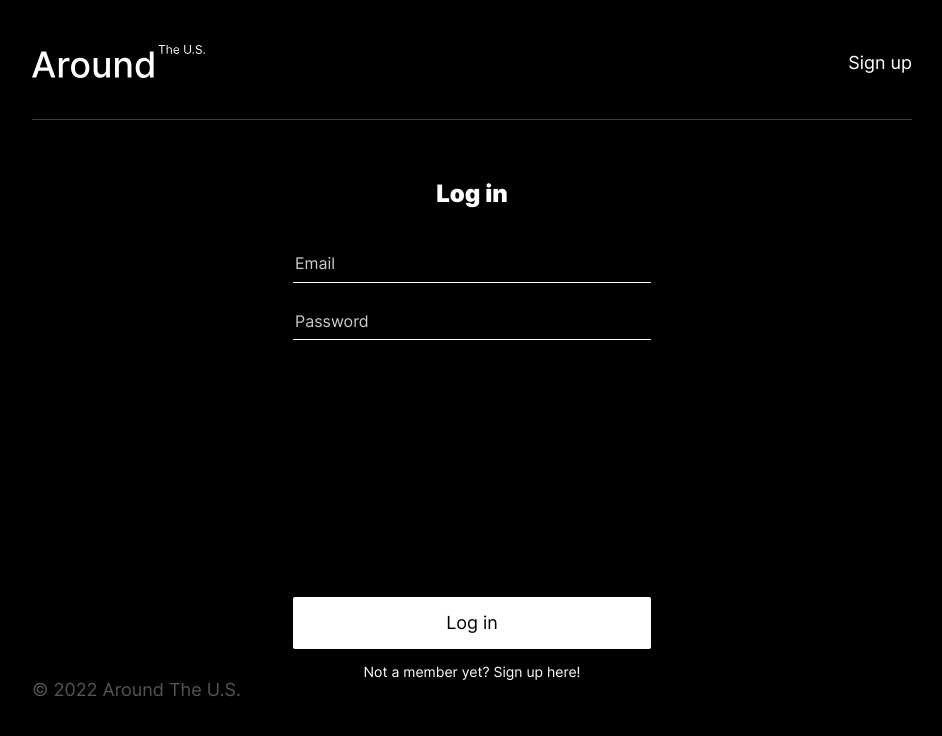
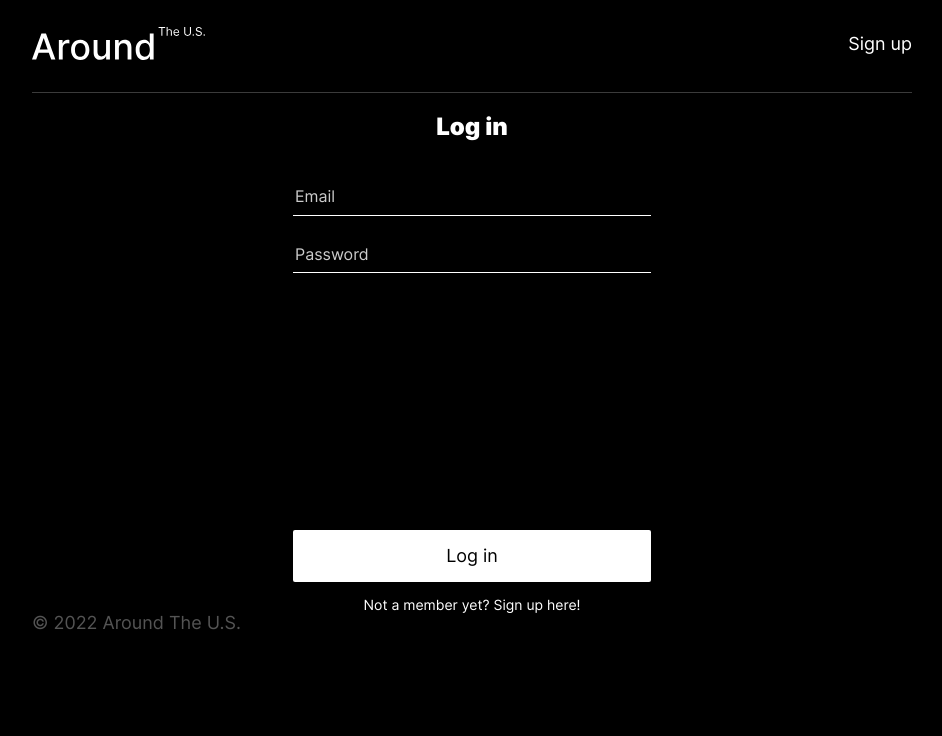
Before and after one commit to amitay96/react-around-auth, a React (Create React App) app: page /signin in a window 1280 px wide. Shown: the top 736 px of the page, without its empty margins (168-1110 px from the left). Built offline with nearby package versions, Linux system fonts and the light colour scheme; no server answers.

Commit message:
hotfix: user menu

```diff
--- a/src/blocks/content.css
+++ b/src/blocks/content.css
@@ -1,6 +1,6 @@
 .content {
     max-width: 880px;
-    margin: 0 auto;
+    margin: 40px auto;
     font-family: "Inter", Arial, sans-serif;
     font-weight: 400;
     font-size: 18px;
--- a/src/blocks/header.css
+++ b/src/blocks/header.css
@@ -2,12 +2,17 @@
     max-width: 880px;
     border-bottom: 1px solid rgba(84, 84, 84, 0.7);
     width: 100%;
-    margin: 0 auto 40px;
+    margin: 0 auto;
     line-height: 0;
-    padding-top: 45px;
 }
 
 .header__container {
+  display: flex;
+  justify-content: space-between;
+  margin: 27px auto 32px;
+}
+
+.header_nav {
   display: flex;
   justify-content: space-between;
 }
@@ -15,25 +20,28 @@
 .header__links {
   display: flex;
   flex-direction: row-reverse;
+  align-items: center;
   width: 100%;
   gap: 24px;
-  padding: 0;
   list-style: none;
   color: white;
+  margin: 0 auto;
+  padding: 0;
 }
 
 .header__links_menu {
-  display: flex;
+  border-bottom: 1px solid rgba(84, 84, 84, 0.7);
   flex-direction: column;
   justify-content: center;
   text-align: center;
   width: 100%;
+  padding: 40px 0;
+  gap: 32px;
 }
 
 .header__link {
   color: white;
   text-decoration: none;
-  padding: 0;
   transition: opacity 0.3s ease-in-out;
 }
 
@@ -46,15 +54,15 @@
   border: none;
   display: none;
   cursor: pointer;
+  transition: opacity 0.3s ease-in-out;
+}
+
+.header__menu-button:hover {
+  opacity: 0.6;
 }
 
 .header__menu {
   display: none;
-}
-
-.header__menu_active {
-  display: flex;
-  flex-direction: column;
 }
 
 .header__close-icon {
@@ -62,20 +70,33 @@
 }
 
 @media screen and (max-width: 768px) {
+  .header__links {
+    display: none;
+  }
+
   .header__menu-button {
     display: block;
   }
 
-  .header__links {
-    display: none;
+  .header__menu_active {
+    display: flex;
+    flex-direction: column;
+  }
+
+  .header__links_menu {
+    display: flex;
   }
 
   .header__links_signup-login-page {
     display: block;
   }
 }
-@media screen and (max-width: 600px) {
+@media screen and (max-width: 480px) {
     .header {
       margin: 28px auto 39px;
     }
+
+    .header__links_menu {
+      font-weight: 500;
+    }
 }
--- a/src/blocks/logo.css
+++ b/src/blocks/logo.css
@@ -1,16 +1,15 @@
 .logo {
   max-width: 173px;
   max-height: 33px;
-  padding-bottom: 41px;
 }
 
-@media screen and (max-width: 900px) {
+@media screen and (max-width: 768px) {
   .logo {
-    padding: 0 0 32px 27px;
+    padding-left: 27px;
   }
 }
 
-@media screen and (max-width: 600px) {
+@media screen and (max-width: 480px) {
   .logo {
     max-width: 126px;
     max-height: 24px;
--- a/src/components/Header.js
+++ b/src/components/Header.js
@@ -20,6 +20,7 @@ const Header = ({ loggedIn, email, handleSignout }) => {
     <header className="header">
       <Menu
         isMenuOpen={isMenuOpen}
+        toggleMenu={toggleMenu}
         email={email}
         handleSignout={handleSignout}
       />
--- a/src/components/Menu.js
+++ b/src/components/Menu.js
@@ -2,6 +2,10 @@ import React from "react";
 import { Link } from "react-router-dom";
 
 export function Menu(props) {
+  const signoutClick = () => {
+    props.toggleMenu();
+    props.handleSignout();
+  };
   return (
     <div
       className={`header__menu ${
@@ -11,11 +15,7 @@ export function Menu(props) {
       <ul className="header__links header__links_menu">
         <li className="header__link-item">{props.email}</li>
         <li className="header__link-item">
-          <Link
-            to="/signin"
-            className="header__link"
-            onClick={props.handleSignout}
-          >
+          <Link to="/signin" className="header__link" onClick={signoutClick}>
             Log out
           </Link>
         </li>
```
